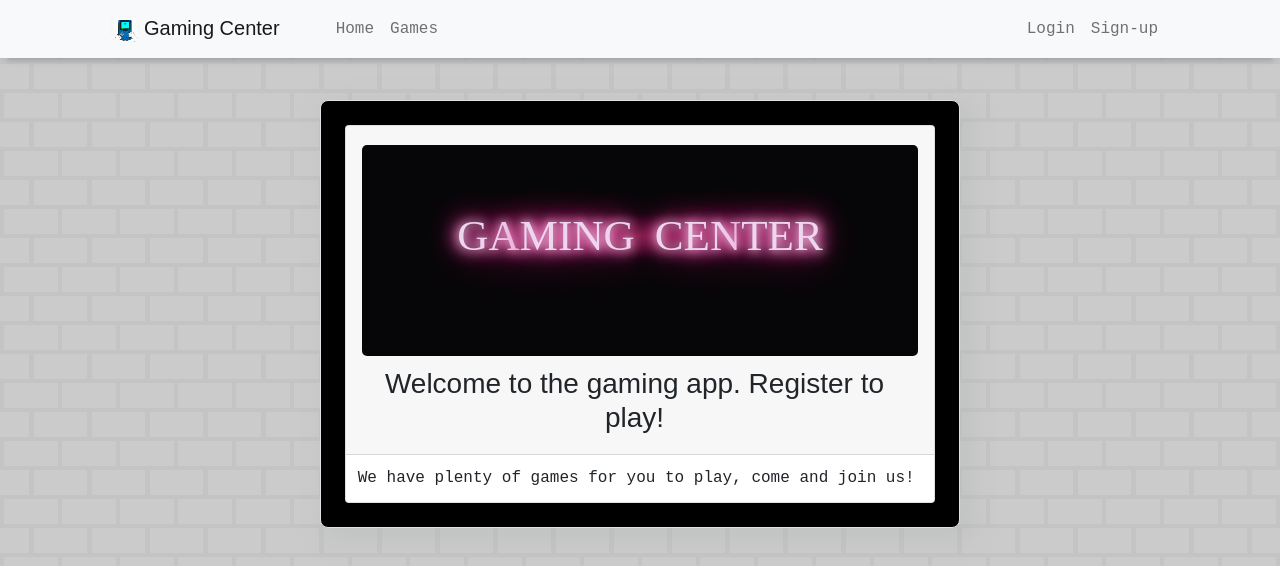
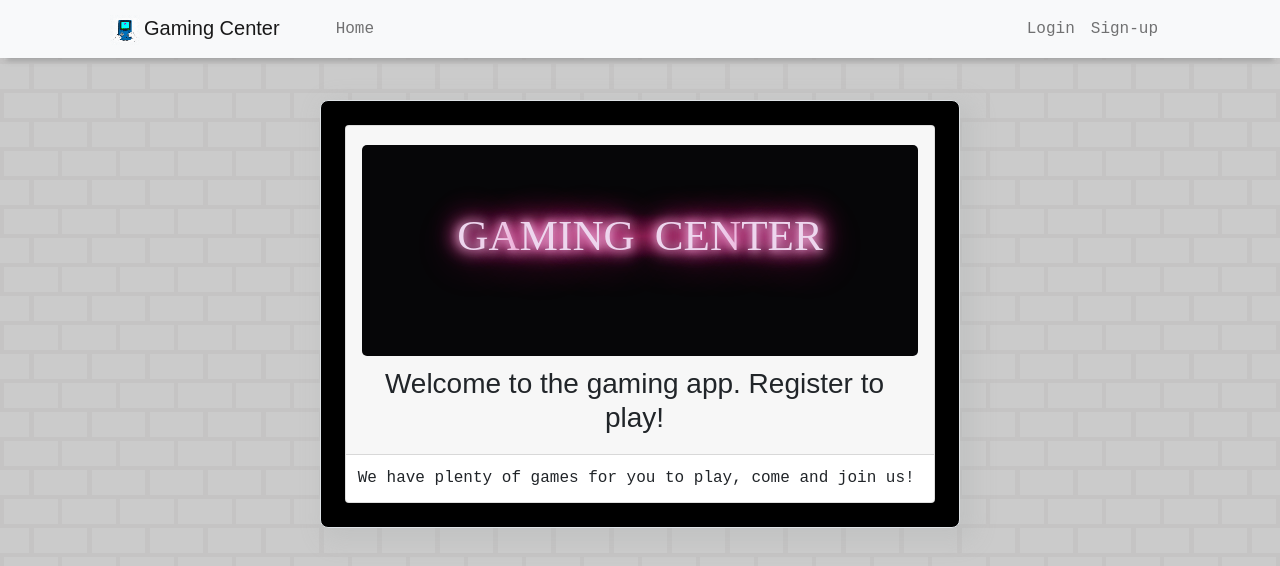
Before and after one commit to RolfHegr/game_project_app, a React (Create React App) app in the folder gaming_app_front_end/: page / in a window 1280 px wide. Shown: the top 566 px of the page. Built offline with nearby package versions, Linux system fonts and the light colour scheme.

Commit message:
fixed one line

```diff
--- a/gaming_app_front_end/src/components/NavigationBar.jsx
+++ b/gaming_app_front_end/src/components/NavigationBar.jsx
@@ -48,7 +48,7 @@ export default function NavigationBar({
             <Nav.Link href="/">
               <div className="p1">Home</div>
             </Nav.Link>
-            {!activeUser && (
+            {activeUser && (
               <Nav.Link href="/search-games">
                 {" "}
                 <div className="p1">Games</div>
```
